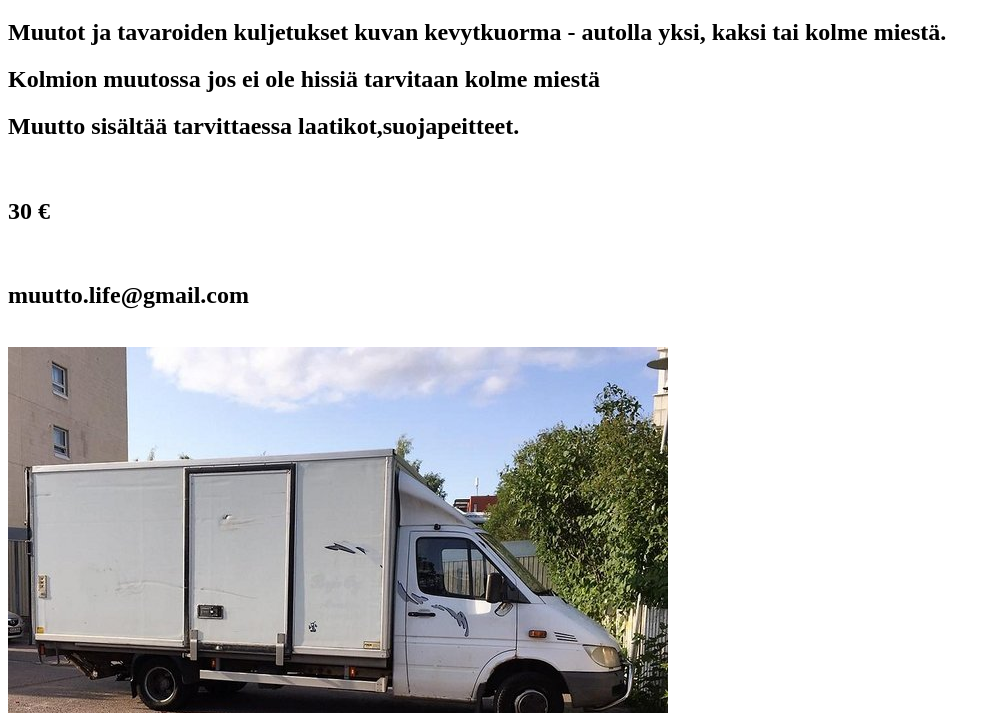
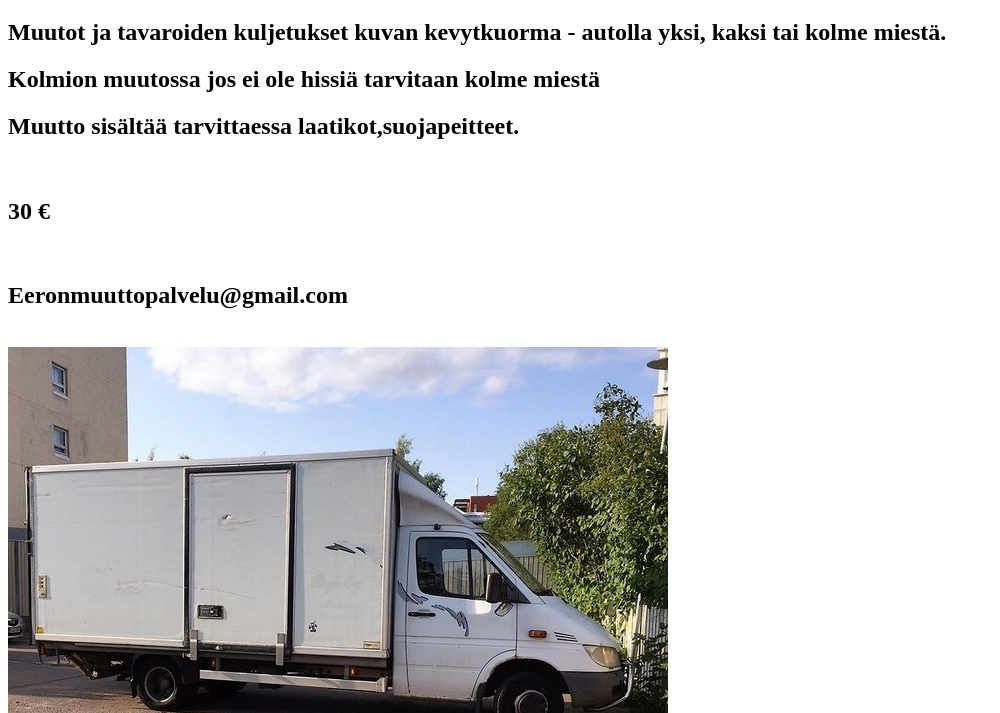
Before and after one commit to muuttolife/muuttolife.github.io, a plain HTML site: page index.html in a window 1280 px wide. Shown: the part 87-800 px from the top of the page, without its empty margins (0-1000 px from the left). Drawn offline with Linux system fonts and the light colour scheme.

Commit message:
Update index.html

```diff
--- a/index.html
+++ b/index.html
@@ -19,7 +19,7 @@ Eeron muuttopalvelu
   </h2>
   <br>
   <h2>
-  muutto.life@gmail.com
+  Eeronmuuttopalvelu@gmail.com
   </h2>
   <br>
   <img src="3115715403.jpg" />
```
